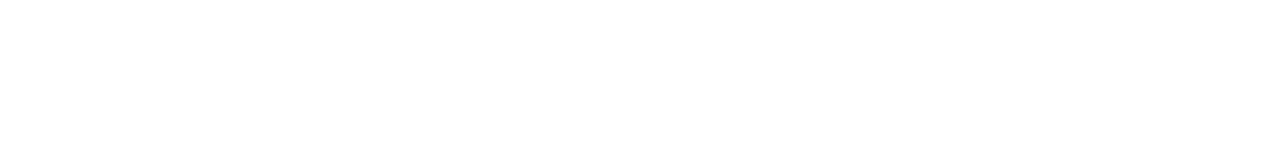
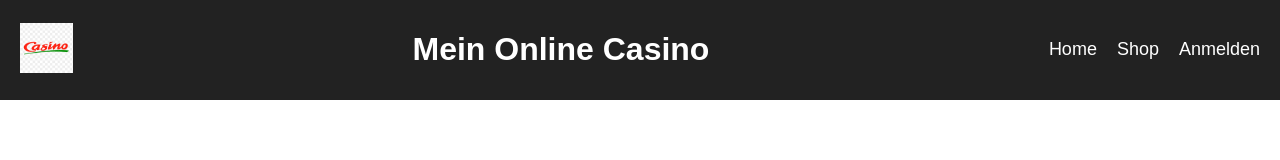
Before and after one commit to Nils897/Webengineering, a plain HTML site: page header.html in a window 1280 px wide. Drawn offline with Linux system fonts and the light colour scheme.

Commit message:
first try for header.html

```diff
--- /dev/null
+++ b/css/headerStyles.css
@@ -0,0 +1,50 @@
+/* Grundlegendes Styling */
+body {
+    margin: 0;
+    font-family: Arial, sans-serif;
+}
+
+/* Header */
+header {
+    display: flex; /* Flexbox aktivieren */
+    align-items: center; /* Vertikal zentrieren */
+    justify-content: space-between; /* Platz zwischen den Elementen */
+    background-color: #222;
+    color: white;
+    padding: 10px 20px;
+}
+
+/* Logo */
+.logo img {
+    height: 50px;
+}
+
+/* Titel */
+.title {
+    flex-grow: 1; /* Nimmt verfügbaren Platz ein */
+    text-align: center; /* Zentriert den Titel */
+}
+
+/* Navigation */
+nav ul {
+    list-style: none;
+    display: flex; /* Navigationselemente nebeneinander */
+    gap: 20px; /* Abstand zwischen den Buttons */
+    padding: 0;
+    margin: 0;
+}
+
+nav ul li {
+    display: inline;
+}
+
+nav ul li a {
+    color: white;
+    text-decoration: none;
+    font-size: 18px;
+}
+
+/* Button Hover */
+nav ul li a:hover {
+    color: gold;
+}
--- a/header.html
+++ b/header.html
@@ -3,8 +3,21 @@
 <head>
     <meta charset="UTF-8">
     <title>Header</title>
+    <link rel="stylesheet" href="css/headerStyles.css">
 </head>
 <body>
-
+<header>
+    <div class="logo">
+        <img src="img/logo.png" alt="Casino Logo">
+    </div>
+    <h1 class="title">Mein Online Casino</h1>
+    <nav>
+        <ul>
+            <li><a href="index.html">Home</a></li>
+            <li><a href="shop.html">Shop</a></li>
+            <li><a href="logIn.html">Anmelden</a></li>
+        </ul>
+    </nav>
+</header>
 </body>
 </html>
```
Also changed, not shown: img/logo.png (added), img/logo1.jpeg (added), img/quatsch.png (added).
